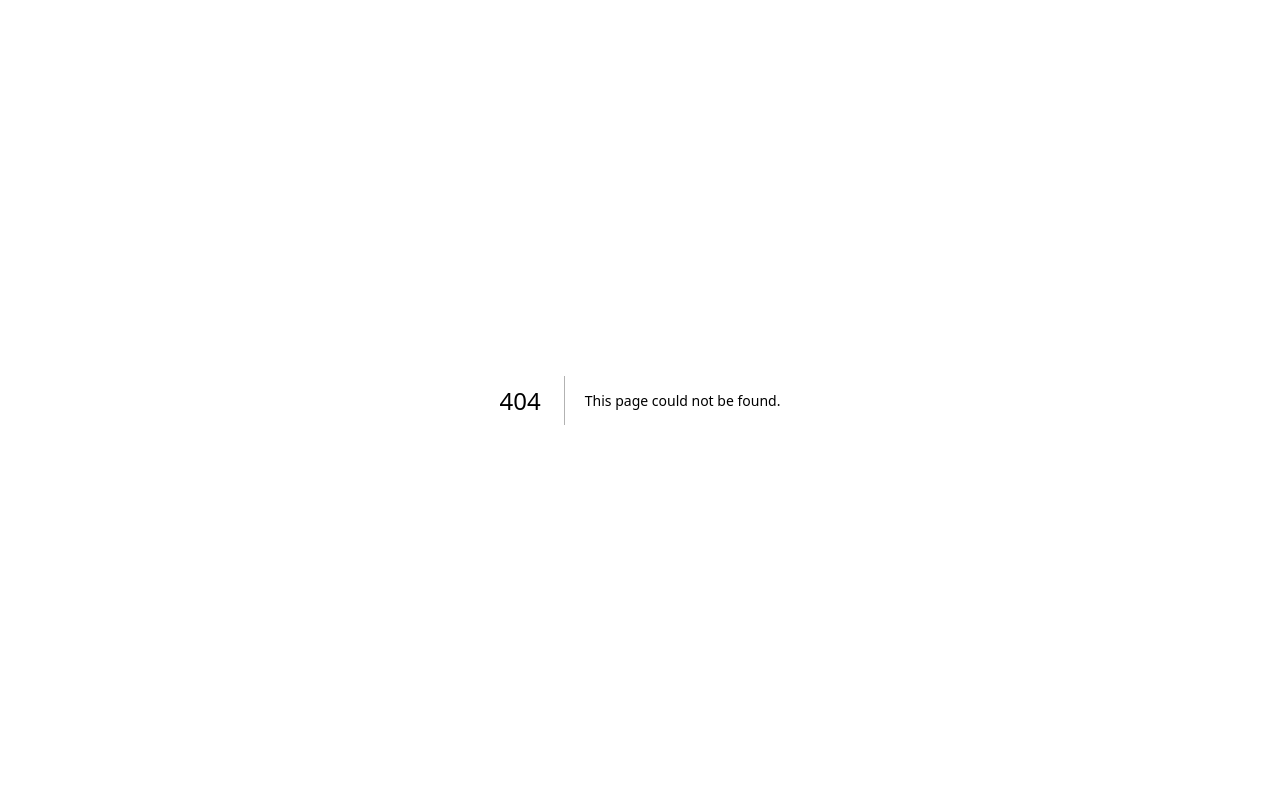
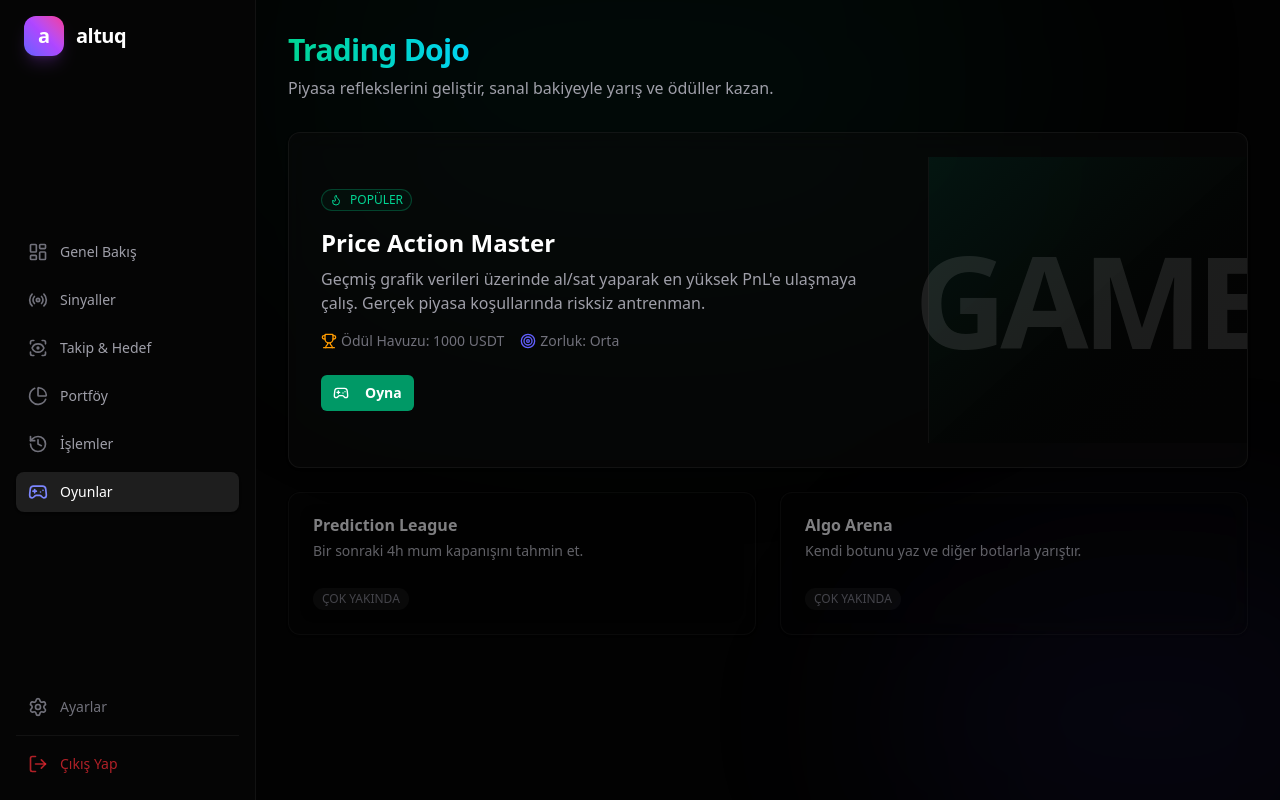
Before and after one commit to alisitki/kaptanbotUI, a Next.js app: page /games in a window 1280 px wide. Before the commit this address had no page. Built offline with nearby package versions, Linux system fonts and the light colour scheme.

Commit message:
Feat: Add /games route and update Sidebar navigation

```diff
--- /dev/null
+++ b/app/games/page.tsx
@@ -0,0 +1,103 @@
+"use client";
+
+import { Card, CardContent, CardDescription, CardHeader, CardTitle } from "@/components/ui/card";
+import { Button } from "@/components/ui/button";
+import { Badge } from "@/components/ui/badge";
+import { Gamepad2, Trophy, Flame, Target } from "lucide-react";
+import { Sidebar } from "@/components/altuq/layout/Sidebar";
+
+export default function GamesPage() {
+    return (
+        <div className="flex h-screen w-full bg-[#020202] dark font-sans antialiased text-white selection:bg-indigo-500/30 overflow-hidden">
+            {/* Reusing Altuq Sidebar for consistency */}
+            <Sidebar />
+
+            <div className="flex flex-1 flex-col pl-64 h-full transition-all duration-300">
+                <main className="flex-1 h-full overflow-y-auto p-6 md:p-8 relative scroll-smooth">
+                    {/* Background Effects */}
+                    <div className="fixed inset-0 pointer-events-none z-0">
+                        <div className="absolute top-[-20%] left-[20%] w-[60%] h-[60%] bg-emerald-900/10 rounded-full blur-[120px]" />
+                        <div className="absolute bottom-[-10%] right-[-10%] w-[40%] h-[40%] bg-indigo-900/10 rounded-full blur-[100px]" />
+                    </div>
+
+                    <div className="relative z-10 max-w-5xl mx-auto space-y-8">
+
+                        {/* Header */}
+                        <div className="flex flex-col gap-2">
+                            <h1 className="text-3xl font-bold tracking-tight bg-gradient-to-r from-emerald-400 to-cyan-400 bg-clip-text text-transparent w-fit">
+                                Trading Dojo
+                            </h1>
+                            <p className="text-zinc-400">
+                                Piyasa reflekslerini geliştir, sanal bakiyeyle yarış ve ödüller kazan.
+                            </p>
+                        </div>
+
+                        {/* Featured Game Card */}
+                        <div className="grid grid-cols-1 md:grid-cols-2 gap-6">
+                            <Card className="col-span-1 md:col-span-2 border-white/5 bg-[#0A0A0A]/50 backdrop-blur-md overflow-hidden relative group cursor-pointer hover:border-emerald-500/30 transition-all duration-300">
+                                <div className="absolute inset-0 bg-gradient-to-r from-emerald-500/5 to-transparent opacity-0 group-hover:opacity-100 transition-opacity" />
+
+                                <div className="flex flex-col md:flex-row h-full">
+                                    <div className="p-8 flex flex-col justify-center gap-4 flex-1">
+                                        <Badge variant="outline" className="w-fit border-emerald-500/30 text-emerald-400 bg-emerald-500/5">
+                                            <Flame className="w-3 h-3 mr-1" /> POPÜLER
+                                        </Badge>
+                                        <div>
+                                            <CardTitle className="text-2xl mb-2 text-white">Price Action Master</CardTitle>
+                                            <CardDescription className="text-zinc-400 text-base">
+                                                Geçmiş grafik verileri üzerinde al/sat yaparak en yüksek PnL'e ulaşmaya çalış.
+                                                Gerçek piyasa koşullarında risksiz antrenman.
+                                            </CardDescription>
+                                        </div>
+                                        <div className="flex items-center gap-4 text-sm text-zinc-500">
+                                            <div className="flex items-center gap-1">
+                                                <Trophy className="w-4 h-4 text-amber-500" />
+                                                <span>Ödül Havuzu: 1000 USDT</span>
+                                            </div>
+                                            <div className="flex items-center gap-1">
+                                                <Target className="w-4 h-4 text-indigo-500" />
+                                                <span>Zorluk: Orta</span>
+                                            </div>
+                                        </div>
+                                        <Button className="w-fit mt-2 bg-emerald-600 hover:bg-emerald-500 text-white font-bold">
+                                            <Gamepad2 className="w-4 h-4 mr-2" />
+                                            Oyna
+                                        </Button>
+                                    </div>
+                                    <div className="relative w-full md:w-1/3 min-h-[200px] bg-gradient-to-br from-emerald-900/20 to-black/40 flex items-center justify-center border-l border-white/5">
+                                        {/* Mock Game Visual */}
+                                        <div className="text-9xl opacity-10 font-black tracking-tighter select-none">
+                                            GAME
+                                        </div>
+                                    </div>
+                                </div>
+                            </Card>
+
+                            {/* Coming Soon Cards */}
+                            <Card className="border-white/5 bg-[#0A0A0A]/30 backdrop-blur-md opacity-60 hover:opacity-100 transition-opacity">
+                                <CardHeader>
+                                    <CardTitle className="text-zinc-300">Prediction League</CardTitle>
+                                    <CardDescription>Bir sonraki 4h mum kapanışını tahmin et.</CardDescription>
+                                </CardHeader>
+                                <CardContent>
+                                    <Badge variant="secondary" className="bg-white/5 text-zinc-500">ÇOK YAKINDA</Badge>
+                                </CardContent>
+                            </Card>
+
+                            <Card className="border-white/5 bg-[#0A0A0A]/30 backdrop-blur-md opacity-60 hover:opacity-100 transition-opacity">
+                                <CardHeader>
+                                    <CardTitle className="text-zinc-300">Algo Arena</CardTitle>
+                                    <CardDescription>Kendi botunu yaz ve diğer botlarla yarıştır.</CardDescription>
+                                </CardHeader>
+                                <CardContent>
+                                    <Badge variant="secondary" className="bg-white/5 text-zinc-500">ÇOK YAKINDA</Badge>
+                                </CardContent>
+                            </Card>
+                        </div>
+
+                    </div>
+                </main>
+            </div>
+        </div>
+    );
+}
--- a/components/altuq/layout/Sidebar.tsx
+++ b/components/altuq/layout/Sidebar.tsx
@@ -10,7 +10,8 @@ import {
     PieChart,
     History,
     Settings,
-    LogOut
+    LogOut,
+    Gamepad2
 } from "lucide-react";
 
 export function Sidebar() {
@@ -22,6 +23,7 @@ export function Sidebar() {
         { name: "Takip & Hedef", href: "/altuq/watch", icon: ScanEye },
         { name: "Portföy", href: "/altuq/portfolio", icon: PieChart },
         { name: "İşlemler", href: "/altuq/trades", icon: History },
+        { name: "Oyunlar", href: "/games", icon: Gamepad2 },
     ];
 
     return (
```
